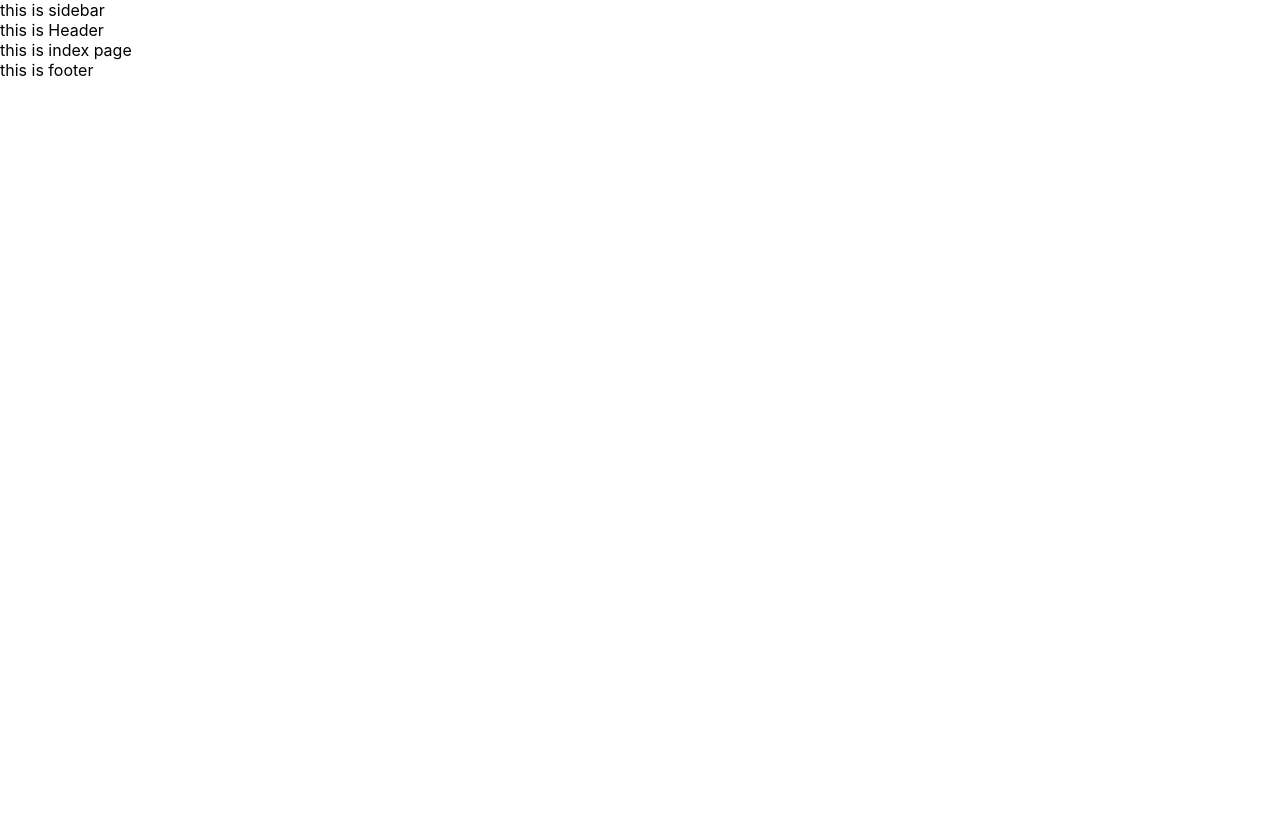
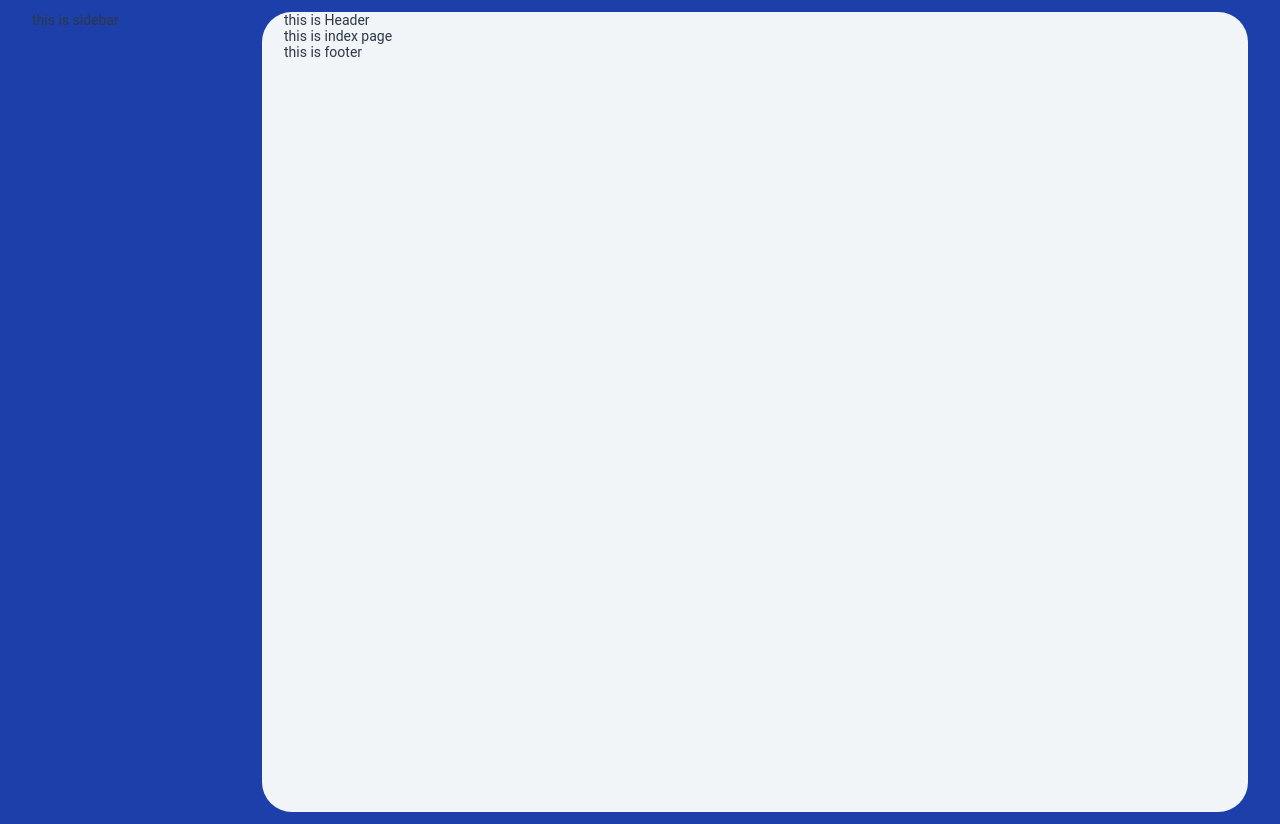
Before and after one commit to ashishmangla0/tickiting, a React (Create React App) app: page / in a window 1280 px wide. Before the commit the page ends 800 px from the top, so only its background shows below. Built offline with nearby package versions, Linux system fonts and the light colour scheme.

Commit message:
add inital css

```diff
--- a/src/components/Layout.js
+++ b/src/components/Layout.js
@@ -2,11 +2,26 @@ import React from 'react';
 import Header from './Header';
 import Footer from './Footer';
 import Sidebar from './Sidebar';
-const Layout = ({children}) => {
+const Layout = ({ children }) => {
     return (
         <>
-        <Sidebar/>
-
+            <style jsx="true">{`
+                .aside-wrap{
+                    display:flex;
+                }
+                .aside-right{
+                    border-radius: 30px;
+    padding: 0 22px;
+    min-width: 0;
+    min-height: 100vh;
+    --bg-opacity: 1;
+    background-color: #f1f5f8;
+    flex: 1 1 0%;
+    padding-bottom: 2.5rem;
+                }
+           `}</style>
+            <div className="aside-wrap">
+                <Sidebar />
                 <aside className="aside-right">
                     <Header />
                     <main>
@@ -14,9 +29,7 @@ const Layout = ({children}) => {
                     </main>
                     <Footer />
                 </aside>
-
-
-
+            </div>
         </>
     )
 }
--- a/src/components/Sidebar.js
+++ b/src/components/Sidebar.js
@@ -1,13 +1,27 @@
 import React from 'react';
-const Sidebar = () =>{
+const Sidebar = () => {
     return (
         <>
+            <style jsx="true">{`
+            .aside-left{
+                width: 230px;
+                padding-right: 1.25rem;
+                padding-bottom: 4rem;
+                overflow-x: hidden;
+            }
+           `}
+            </style>
             <aside className="aside-left">
                 this is sidebar
     </aside>
 
         </>
+
     )
+
 }
 
+
+
+
 export default Sidebar
--- a/src/index.css
+++ b/src/index.css
@@ -1,13 +1,18 @@
-body {
-  margin: 0;
-  font-family: -apple-system, BlinkMacSystemFont, 'Segoe UI', 'Roboto', 'Oxygen',
-    'Ubuntu', 'Cantarell', 'Fira Sans', 'Droid Sans', 'Helvetica Neue',
-    sans-serif;
+*, :after, :before {
+  box-sizing: border-box;
+}
+html{
+  background: #1c3faa;
+}
+body{
+  margin:0;
   -webkit-font-smoothing: antialiased;
-  -moz-osx-font-smoothing: grayscale;
-}
-
-code {
-  font-family: source-code-pro, Menlo, Monaco, Consolas, 'Courier New',
-    monospace;
-}
+    overflow-x: hidden;
+    padding-top: .75rem;
+    padding-bottom: .75rem;
+    padding-left: 2rem;
+    padding-right: 2rem;
+    font-family: Roboto;
+    font-size: .875rem;
+    color: #2d3748;
+  }
```
Also changed, not shown: src/App.css (deleted, +0 -38 lines). Lines whose indentation alone changed are shown as unchanged.
